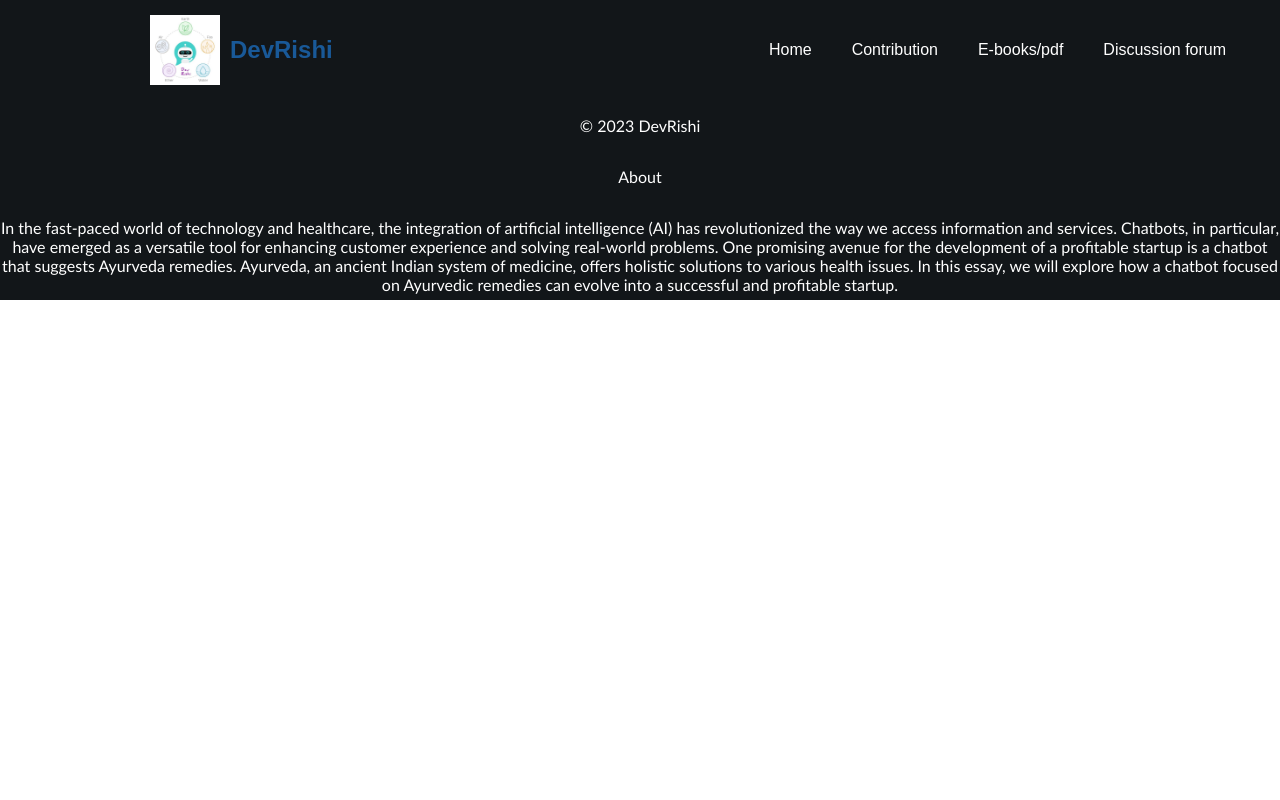
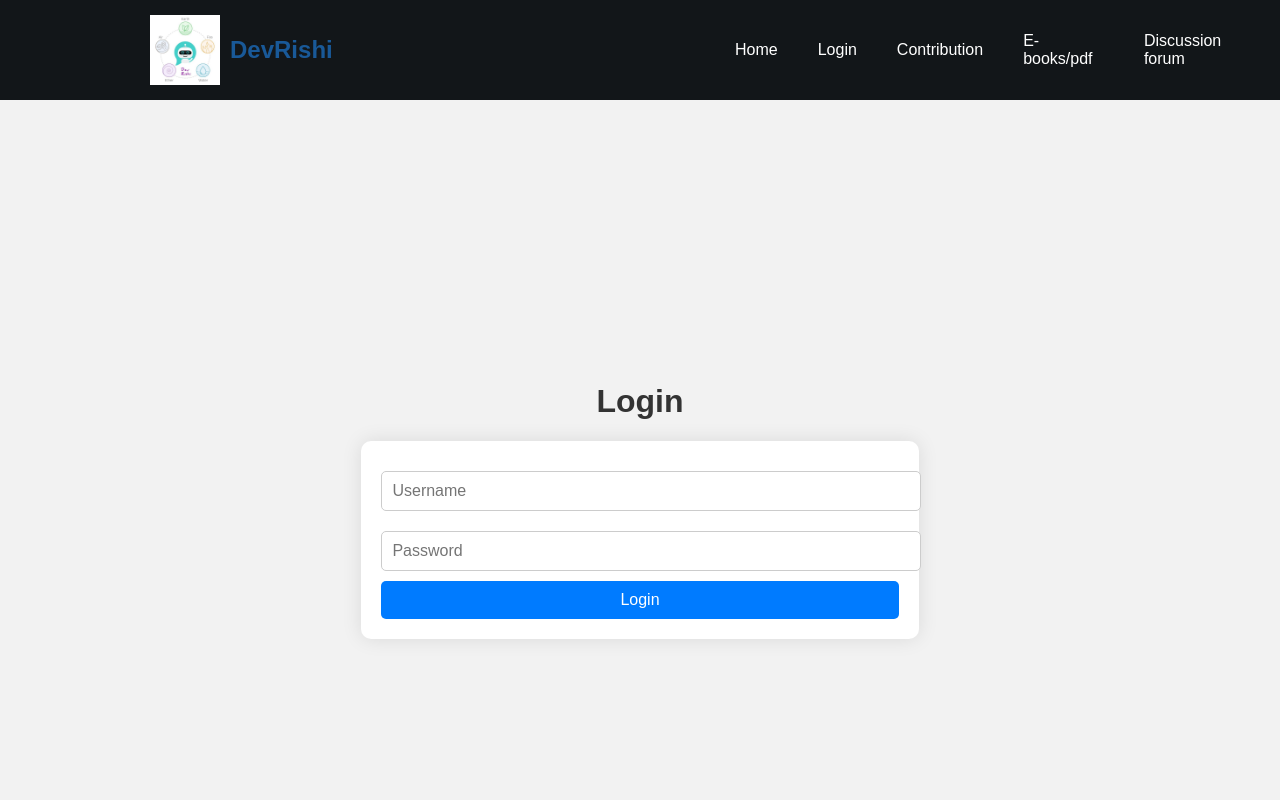
Before and after one commit to atharvadeopujari/DevRishi, a React (Create React App) app: page /login in a window 1280 px wide. Shown: the top 800 px of the page. Built offline with nearby package versions, Linux system fonts and the light colour scheme.

Commit message:
created login

```diff
--- a/src/App.js
+++ b/src/App.js
@@ -1,6 +1,9 @@
 import React from "react";
 import {Helmet} from "react-helmet";
 import "./App.css";
+ // Import Home from the first code
+ // Import Login from the first code
+ import Login from "./components/login";
 import Footer from "./components/Footer";
 import Home from "./pages/home";
 import Content1 from "./pages/content1";
@@ -35,6 +38,9 @@ function App() {
           <Route path="/content6" element={<Content6 />} />
           <Route path="/content7" element={<Content7 />} />
           <Route path="/content8" element={<Content8 />} />
+
+          <Route path="/login" element={<Login />} />
+
           <Route path="/book" element={<Book />} />
         </Routes>
       </div>
--- a/src/components/Navbar.js
+++ b/src/components/Navbar.js
@@ -20,6 +20,7 @@ function Navbar() {
       </div>
       <div className="rightSide">
         <Link to="/"> Home </Link>
+        <Link to="/login">Login</Link>
         <Link to="/conti"> Contribution </Link>
         <Link to="/book">  E-books/pdf</Link>
         <Link to="/disc"> Discussion forum  </Link>
--- /dev/null
+++ b/src/components/login.js
@@ -0,0 +1,53 @@
+import React, { useState } from "react";
+import { useNavigate } from "react-router-dom";
+import "../styles/login.css";
+
+const LoginForm = () => {
+  const [username, setUsername] = useState("");
+  const [password, setPassword] = useState("");
+  const [showPopup, setShowPopup] = useState(false);
+  const navigate = useNavigate(); // Get the navigation function
+
+  const handleLogin = () => {
+    // You can add your authentication logic here
+    if (username === "devrishi" && password === "1234") {
+
+      navigate("/"); // Use navigate to redirect to the home page
+    } else {
+      setShowPopup(true);
+      setTimeout(() => setShowPopup(false), 3000);
+    }
+  };
+
+  return (
+    <div className="cover">
+      <h1>Login</h1>
+      <form className="login-form">
+        <input
+          type="text"
+          placeholder="Username"
+          value={username}
+          onChange={(e) => setUsername(e.target.value)}
+        />
+        <input
+          type="password"
+          placeholder="Password"
+          value={password}
+          onChange={(e) => setPassword(e.target.value)}
+        />
+        <button className="login-btn" onClick={handleLogin}>
+          Login
+        </button>
+      </form>
+
+      {showPopup && (
+        <div className="popup">
+          <h3>Login Failed</h3>
+          <p>Username or password incorrect</p>
+        </div>
+      )}
+    </div>
+  );
+};
+
+export default LoginForm;
--- /dev/null
+++ b/src/styles/login.css
@@ -0,0 +1,79 @@
+/* In a separate CSS file, e.g., login.css */
+
+.cover {
+    display: flex;
+    flex-direction: column;
+    align-items: center;
+    justify-content: center;
+    height: 100vh;
+    background-color: #f2f2f2;
+    margin: 0;
+  }
+
+  h1 {
+    font-size: 2rem;
+    color: #333;
+  }
+
+  .login-form {
+    background-color: #fff;
+    border-radius: 10px;
+    padding: 20px;
+    box-shadow: 0px 0px 20px rgba(0, 0, 0, 0.1);
+  }
+
+  input[type="text"],
+  input[type="password"] {
+    width: 100%;
+    padding: 10px;
+    margin: 10px 0;
+    border: 1px solid #ccc;
+    border-radius: 5px;
+    outline: none;
+    font-size: 1rem;
+  }
+
+  .login-btn {
+    width: 100%;
+    background-color: #007bff;
+    color: #fff;
+    border: none;
+    border-radius: 5px;
+    padding: 10px;
+    font-size: 1rem;
+    cursor: pointer;
+    transition: background-color 0.3s ease;
+  }
+
+  .login-btn:hover {
+    background-color: #0056b3;
+  }
+
+  .popup {
+    position: absolute;
+    top: 10px;
+    right: 10px;
+    background-color: #ff6b6b;
+    color: #fff;
+    border-radius: 5px;
+    padding: 10px 20px;
+    box-shadow: 0px 0px 10px rgba(0, 0, 0, 0.3);
+    display: flex;
+    align-items: center;
+  }
+
+  .popup h3 {
+    margin: 0;
+    font-size: 1rem;
+    margin-right: 10px;
+  }
+
+  .popup p {
+    margin: 0;
+    font-size: 0.9rem;
+  }
+
+
+  /* Add any additional styling you need here */
+
+  /* Add media queries for responsive design if necessary */
```
